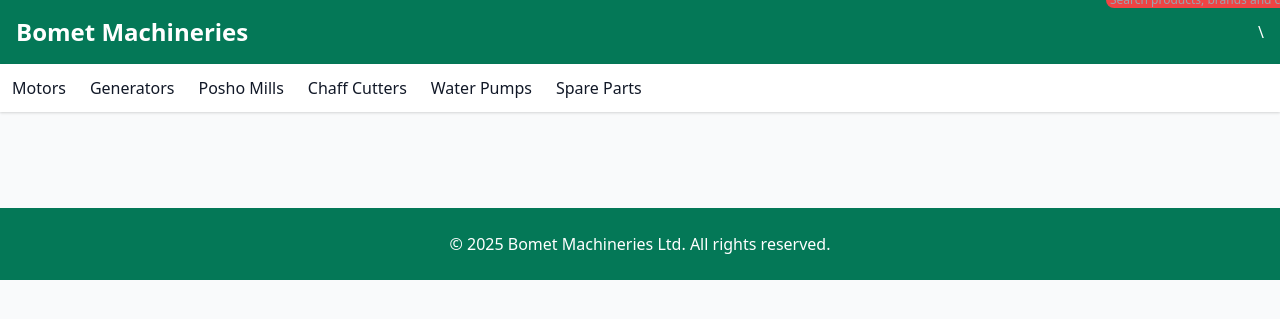
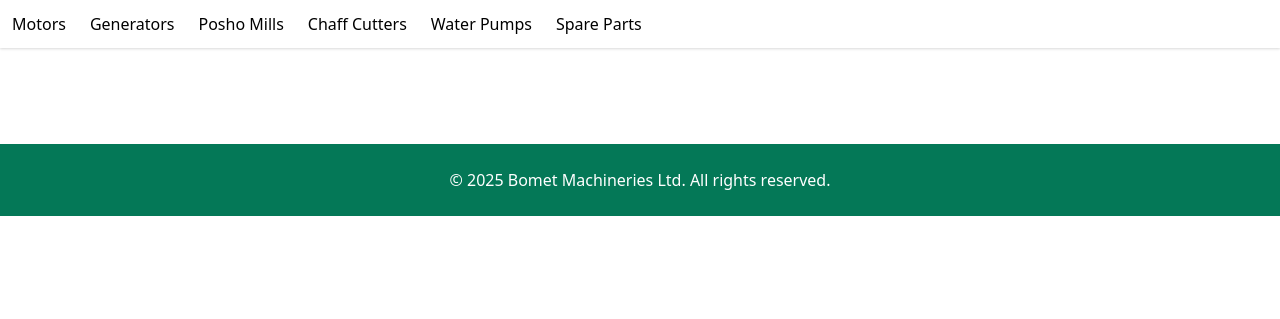
Before and after one commit to roparon/Bomet_Machineries_Ldt, a Flask app: page / in a window 1280 px wide. Shown: the top 319 px of the page. Run offline with Flask 3, Linux system fonts and the light colour scheme.

Commit message:
created templated folderand aded index and base.html

```diff
--- a/app/templates/base.html
+++ b/app/templates/base.html
@@ -6,18 +6,7 @@
     <title>{% block title %}Bomet Machineries Ltd{% endblock %}</title>
     <link href="https://cdn.jsdelivr.net/npm/tailwindcss@2.2.19/dist/tailwind.min.css" rel="stylesheet">
     <link rel="stylesheet" href="{{ url_for('static', filename='css/styles.css') }}">
-</head>
-<body class="bg-gray-50 text-gray-900">
-    <header class="bg-green-700 text-white shadow-md">
-        <div class="container mx-auto flex justify-between items-center p-4">
-            <a href="/" class="text-2xl font-bold">Bomet Machineries</a>
-                <input type="text" name="query" placeholder="Search products, brands and categories..."
-                    <span class="absolute -top-2 -right-2 bg-red-500 text-white text-xs px-1 rounded-full">
-\                    </span>
-                </a>
-            </div>
-        </div>
-    </header>
+
     <nav class="bg-white shadow">
         <div class="container mx-auto flex space-x-6 p-3 overflow-x-auto">
             <a href="#motors" class="hover:text-green-700">Motors</a>
```
